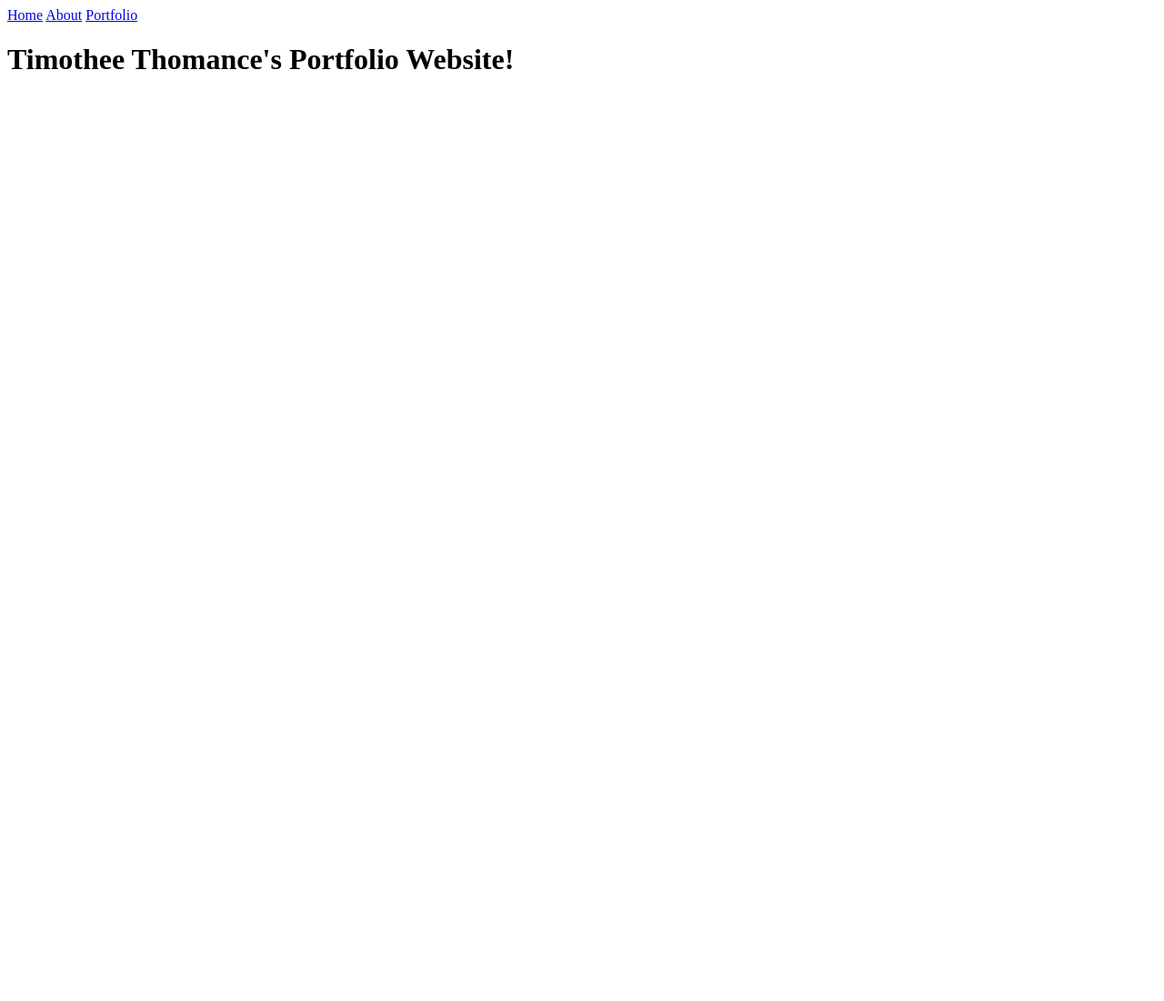
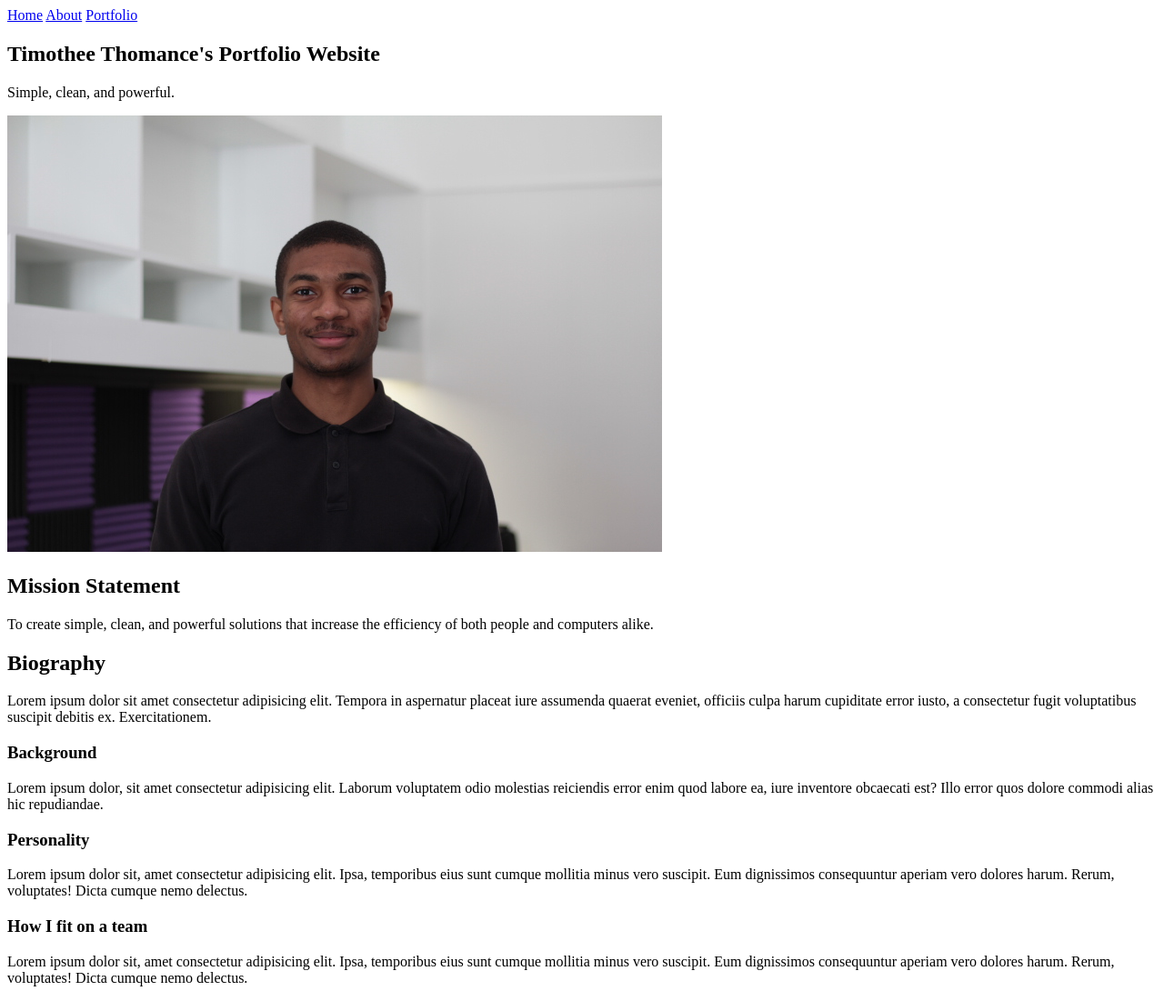
Before and after one commit to TimotheeT11/timothee-portfolio, a plain HTML site: page index.html in a window 1280 px wide. Shown: the whole page at 91% size. Before the commit the page ends 800 px from the top, so only its background shows below. Drawn offline with Linux system fonts and the light colour scheme.

Commit message:
Added content to index.html

```diff
--- a/index.html
+++ b/index.html
@@ -1,18 +1,44 @@
 <!DOCTYPE html>
 <html lang="en">
+
 <head>
   <meta charset="UTF-8">
   <meta name="viewport" content="width=device-width, initial-scale=1.0">
+
   <link rel="stylesheet" href="style.css">
   <script src="javascript.js" defer></script>
+
   <title>My Portfolio Website</title>
 </head>
+
 <body>
   <nav>
     <a href="index.html">Home</a>
     <a href="about.html">About</a>
     <a href="portfolio.html">Portfolio</a>
   </nav>
-  <h1>Timothee Thomance's Portfolio Website!</h1>
+
+  <section>
+    <h1>Timothee Thomance's Portfolio Website</h1>
+    <p>Simple, clean, and powerful.</p>
+    <img class="headshot" src="headshot.jpg" alt="Headshot">
+
+    <h2>Mission Statement</h2>
+    <p>To create simple, clean, and powerful solutions that increase the efficiency of both people and computers alike.</p>
+
+    <h2>Biography</h2>
+      <p>Lorem ipsum dolor sit amet consectetur adipisicing elit. Tempora in aspernatur placeat iure assumenda quaerat eveniet, officiis culpa harum cupiditate error iusto, a consectetur fugit voluptatibus suscipit debitis ex. Exercitationem.</p>
+
+      <h3>Background</h3>
+      <p>Lorem ipsum dolor, sit amet consectetur adipisicing elit. Laborum voluptatem odio molestias reiciendis error enim quod labore ea, iure inventore obcaecati est? Illo error quos dolore commodi alias hic repudiandae.</p>
+
+      <h3>Personality</h3>
+      <p>Lorem ipsum dolor sit, amet consectetur adipisicing elit. Ipsa, temporibus eius sunt cumque mollitia minus vero suscipit. Eum dignissimos consequuntur aperiam vero dolores harum. Rerum, voluptates! Dicta cumque nemo delectus.</p>
+
+      <h3>How I fit on a team</h3>
+      <p>Lorem ipsum dolor sit, amet consectetur adipisicing elit. Ipsa, temporibus eius sunt cumque mollitia minus vero suscipit. Eum dignissimos consequuntur aperiam vero dolores harum. Rerum, voluptates! Dicta cumque nemo delectus.</p>
+  </section>
+
 </body>
+
 </html>
```
Also changed, not shown: headshot.jpg (added).
